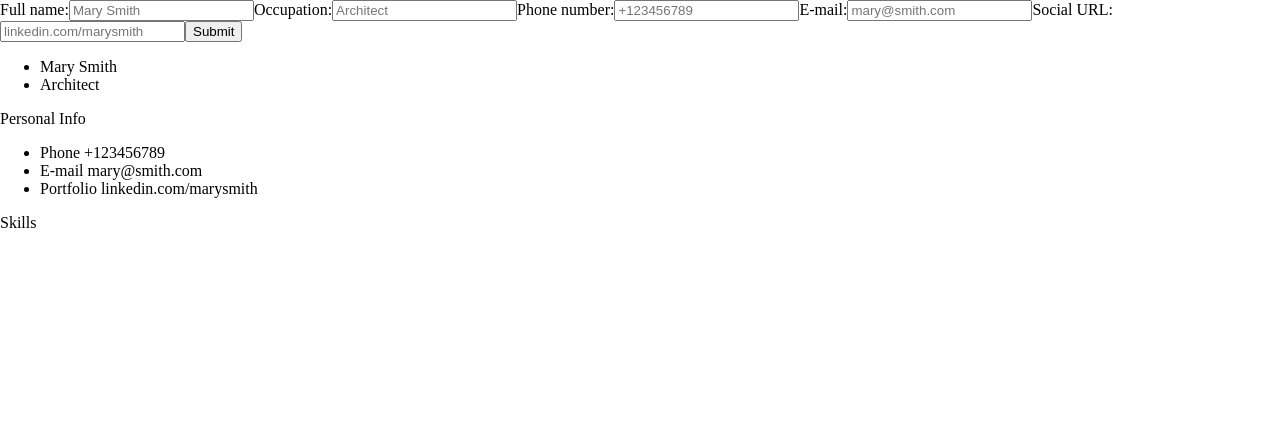
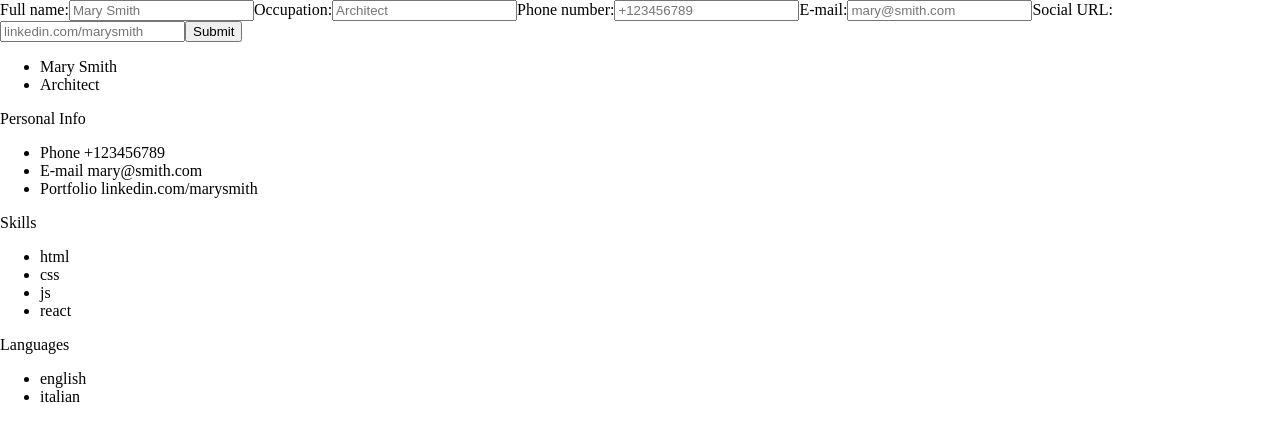
Before and after one commit to CriisMi/cv-project, a React (Create React App) app: page / in a window 1280 px wide. Shown: the top 440 px of the page. Built offline with nearby package versions, Linux system fonts and the light colour scheme.

Commit message:
Render languages section in sidebar

```diff
--- a/src/App.js
+++ b/src/App.js
@@ -17,6 +17,8 @@ class App extends Component {
         phone: "+123456789",
         mail: "mary@smith.com",
         social: "linkedin.com/marysmith",
+        skills: ["html", "css", "js", "react"],
+        languages: ["english", "italian"],
       },
     };
 
--- a/src/components/Sidebar.js
+++ b/src/components/Sidebar.js
@@ -6,6 +6,12 @@ class Sidebar extends Component {
   }
 
   render() {
+    const skillsList = this.props.skills.map((skill) => (
+      <li key={skill}>{skill}</li>
+    ));
+    const languagesList = this.props.languages.map((skill) => (
+      <li key={skill}>{skill}</li>
+    ));
     return (
       <div>
         <ul className="title">
@@ -20,6 +26,9 @@ class Sidebar extends Component {
         </ul>
 
         <div className="header">Skills</div>
+        <ul>{skillsList}</ul>
+        <div className="header">Languages</div>
+        <ul>{languagesList}</ul>
       </div>
     );
   }
```
